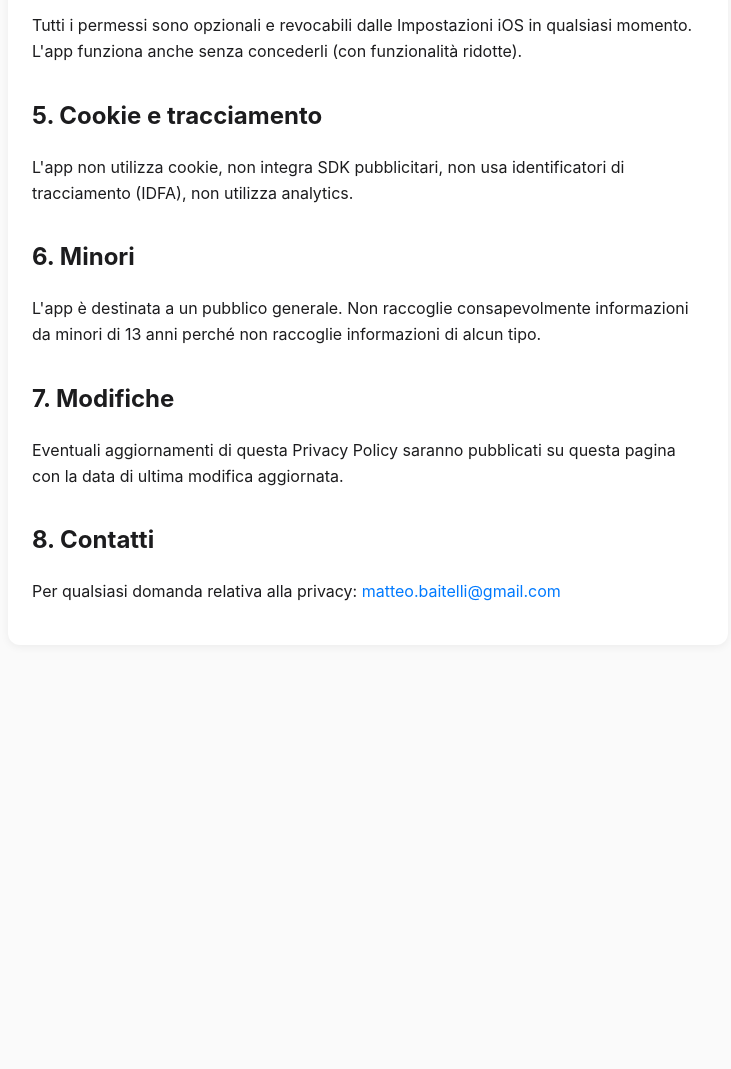
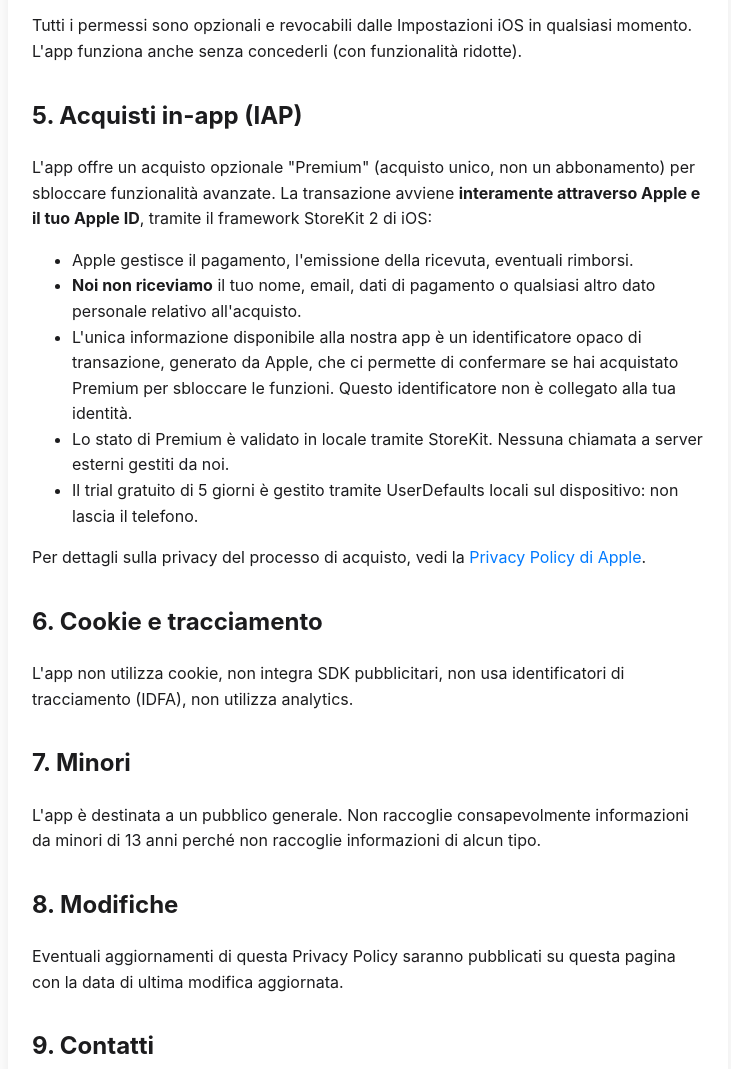
Before and after one commit to matteoopc/buongiornissimo-legal, a plain HTML site: page privacy.html in a window 1280 px wide. Shown: the part 1412-2481 px from the top of the page, without its empty margins (272-1003 px from the left). Before the commit the page ends 2117 px from the top, so only its background shows below. Drawn offline with Linux system fonts and the light colour scheme.

Commit message:
Add IAP/StoreKit section to privacy policy

```diff
--- a/privacy.html
+++ b/privacy.html
@@ -17,7 +17,7 @@ a { color: #007aff; text-decoration: none; }
 <div class="card">
 <p><a href="index.html">&larr; Home</a></p>
 <h1>Privacy Policy</h1>
-<p class="meta">Ultimo aggiornamento: 7 maggio 2026</p>
+<p class="meta">Ultimo aggiornamento: 7 maggio 2026 (aggiunta sezione Acquisti in-app)</p>
 
 <h2>1. Introduzione</h2>
 <p>Buongiornissimo ("l'app") è un'applicazione per iOS sviluppata da Matteo Baitelli ("noi"). Questa Privacy Policy descrive come trattiamo le informazioni quando usi l'app.</p>
@@ -53,16 +53,27 @@ a { color: #007aff; text-decoration: none; }
 </ul>
 <p>Tutti i permessi sono opzionali e revocabili dalle Impostazioni iOS in qualsiasi momento. L'app funziona anche senza concederli (con funzionalità ridotte).</p>
 
-<h2>5. Cookie e tracciamento</h2>
+<h2>5. Acquisti in-app (IAP)</h2>
+<p>L'app offre un acquisto opzionale "Premium" (acquisto unico, non un abbonamento) per sbloccare funzionalità avanzate. La transazione avviene <strong>interamente attraverso Apple e il tuo Apple ID</strong>, tramite il framework StoreKit 2 di iOS:</p>
+<ul>
+  <li>Apple gestisce il pagamento, l'emissione della ricevuta, eventuali rimborsi.</li>
+  <li><strong>Noi non riceviamo</strong> il tuo nome, email, dati di pagamento o qualsiasi altro dato personale relativo all'acquisto.</li>
+  <li>L'unica informazione disponibile alla nostra app è un identificatore opaco di transazione, generato da Apple, che ci permette di confermare se hai acquistato Premium per sbloccare le funzioni. Questo identificatore non è collegato alla tua identità.</li>
+  <li>Lo stato di Premium è validato in locale tramite StoreKit. Nessuna chiamata a server esterni gestiti da noi.</li>
+  <li>Il trial gratuito di 5 giorni è gestito tramite UserDefaults locali sul dispositivo: non lascia il telefono.</li>
+</ul>
+<p>Per dettagli sulla privacy del processo di acquisto, vedi la <a href="https://www.apple.com/legal/privacy/">Privacy Policy di Apple</a>.</p>
+
+<h2>6. Cookie e tracciamento</h2>
 <p>L'app non utilizza cookie, non integra SDK pubblicitari, non usa identificatori di tracciamento (IDFA), non utilizza analytics.</p>
 
-<h2>6. Minori</h2>
+<h2>7. Minori</h2>
 <p>L'app è destinata a un pubblico generale. Non raccoglie consapevolmente informazioni da minori di 13 anni perché non raccoglie informazioni di alcun tipo.</p>
 
-<h2>7. Modifiche</h2>
+<h2>8. Modifiche</h2>
 <p>Eventuali aggiornamenti di questa Privacy Policy saranno pubblicati su questa pagina con la data di ultima modifica aggiornata.</p>
 
-<h2>8. Contatti</h2>
+<h2>9. Contatti</h2>
 <p>Per qualsiasi domanda relativa alla privacy: <a href="mailto:matteo.baitelli@gmail.com">matteo.baitelli@gmail.com</a></p>
 
 </div>
```
